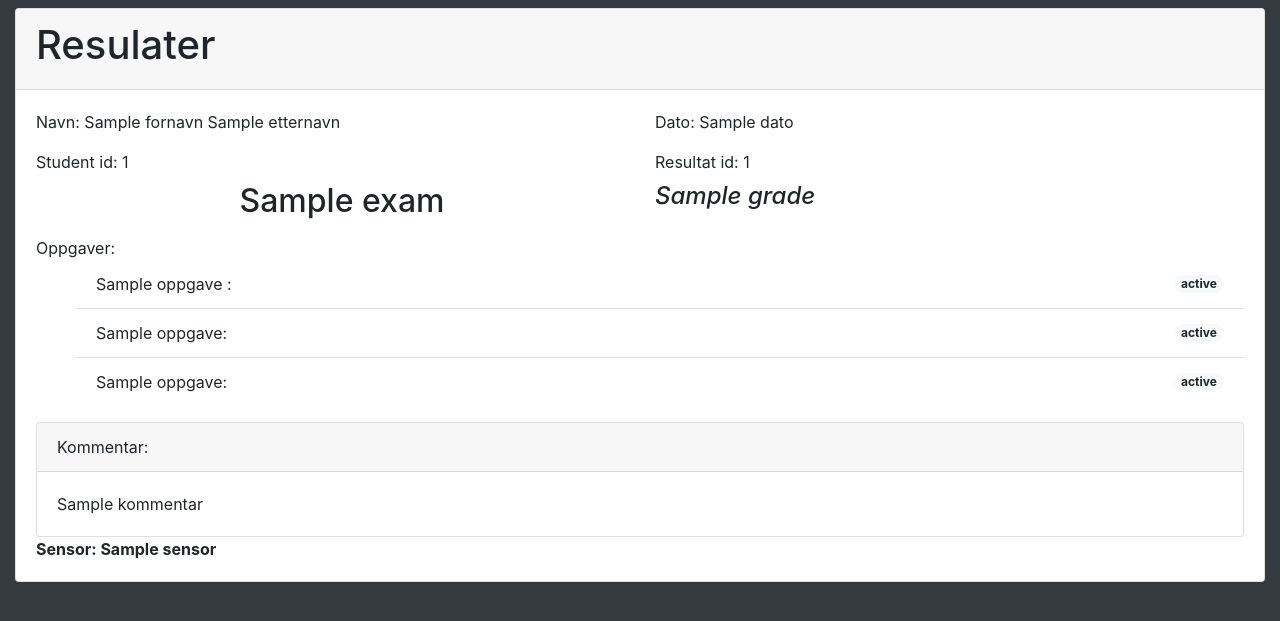
After one commit to Burning-Panda/Nurse, a Flask app: template templates/New/resultater.html in a window 1280 px wide. The commit adds this page. Shown: the top 621 px of the page. Run offline with Flask 2, Linux system fonts and the light colour scheme; the template is opened without the code that fills it: most values are stand-ins (such as "Sample title", 1, 10 or a date in 2020); some libraries are stand-ins or nearby versions.

Commit message:
Added resultater.htrml

```diff
--- a/templates/New/oppgaver.html
+++ b/templates/New/oppgaver.html
@@ -16,7 +16,7 @@
 <body>
   <div class="container-fluid">
     <h1> -- exam navn -- </h1>
-    <div class="row mb-3">
+    <div class="row mb-3 mt-3">
       <div class="col-md-9 offset-md-1">Lorem ipsum dolor sit amet consectetur adipisicing elit. Libero!</div>
       <div class="col-md-2">
         <input type="checkbox" class="form-check-input" name="check[0]" value="1" id=""
--- /dev/null
+++ b/templates/New/resultater.html
@@ -0,0 +1,120 @@
+<!doctype html>
+<html lang="en">
+
+<head>
+    <!-- Required meta tags -->
+    <meta charset="utf-8">
+    <meta name="viewport" content="width=device-width, initial-scale=1, shrink-to-fit=no">
+
+    <!-- Bootstrap CSS -->
+    <link rel="stylesheet" href="https://stackpath.bootstrapcdn.com/bootstrap/4.5.0/css/bootstrap.min.css"
+        integrity="sha384-9aIt2nRpC12Uk9gS9baDl411NQApFmC26EwAOH8WgZl5MYYxFfc+NcPb1dKGj7Sk" crossorigin="anonymous">
+
+    <title>Resultater</title>
+</head>
+
+<body class="bg-dark">
+    <div class="container-fluid">
+        <div class="card mt-2">
+            <div class="card-header">
+                <h1>
+                    Resulater
+                </h1>
+            </div>
+            <div class="card-body">
+
+                <div class="row">
+                    <div class="col-12">
+                    </div>
+                    <div class="col-6">
+                        <p>
+                            Navn: {{ fornavn }} {{ etternavn }}
+                        </p>
+                    </div>
+                    <div class="col-6">
+                        Dato: {{ dato }}
+                    </div>
+                    <div class="col">
+                        Student id: {{ student_id }}
+                    </div>
+                    <div class="col">
+                        Resultat id: {{ result_id }}
+                    </div>
+                </div>
+                <div class="row m-2">
+                    <div class="col-xl">
+                        <h2 class="text-center">
+                            {{ exam }}
+                        </h2>
+                    </div>
+                    <div class="col">
+                        <h4 class="font-italic">
+                            {{ grade }}
+                        </h4>
+                    </div>
+                </div>
+                <div class="row">
+                    <div class="col-xl mb-0">
+                        <p class="mb-0">
+                            Oppgaver:
+                        </p>
+                        <ul class="list-group-flush">
+                            <li class="list-group-item d-flex justify-content-between align-items-center">
+                                {{ oppgave[0] }} :
+                                <span class="badge badge-light badge-pill">
+                                    {{ checkstatus }}
+                                </span>
+                            </li>
+                            <li class="list-group-item d-flex justify-content-between align-items-center">
+                                {{ oppgave[0] }}:
+                                <span class="badge badge-light badge-pill">
+                                    {{ checkstatus }}
+                                </span>
+                            </li>
+                            <li class="list-group-item d-flex justify-content-between align-items-center">
+                                {{ oppgave[0] }}:
+                                <span class="badge badge-light badge-pill">
+                                    {{ checkstatus }}
+                                </span>
+                            </li>
+                        </ul>
+                    </div>
+                </div>
+                <div class="row">
+                    <div class="col">
+                        <div class="card">
+                            <div class="card-header">
+                                Kommentar:
+                            </div>
+                            <div class="card-body">
+                                {{ kommentar }}
+                            </div>
+                        </div>
+                    </div>
+                </div>
+                <div class="row">
+                    <div class="col">
+                        <b>
+                            Sensor: {{ sensor }}
+                        </b>
+                    </div>
+                </div>
+            </div>
+        </div>
+    </div>
+
+
+    <!-- Optional JavaScript -->
+    <!-- jQuery first, then Popper.js, then Bootstrap JS -->
+    <script src="https://code.jquery.com/jquery-3.5.1.slim.min.js"
+        integrity="sha384-DfXdz2htPH0lsSSs5nCTpuj/zy4C+OGpamoFVy38MVBnE+IbbVYUew+OrCXaRkfj"
+        crossorigin="anonymous"></script>
+    <script src="https://cdn.jsdelivr.net/npm/popper.js@1.16.0/dist/umd/popper.min.js"
+        integrity="sha384-Q6E9RHvbIyZFJoft+2mJbHaEWldlvI9IOYy5n3zV9zzTtmI3UksdQRVvoxMfooAo"
+        crossorigin="anonymous"></script>
+    <script src="https://stackpath.bootstrapcdn.com/bootstrap/4.5.0/js/bootstrap.min.js"
+        integrity="sha384-OgVRvuATP1z7JjHLkuOU7Xw704+h835Lr+6QL9UvYjZE3Ipu6Tp75j7Bh/kR0JKI"
+        crossorigin="anonymous"></script>
+</body>
+
+</html>
```
